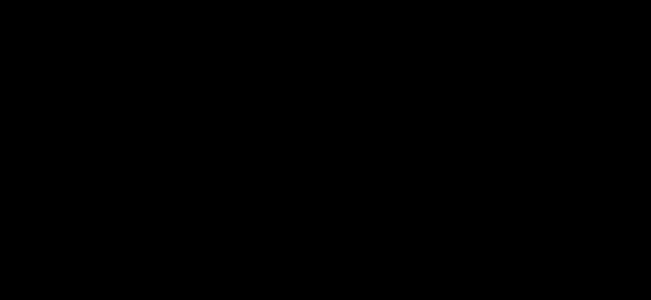
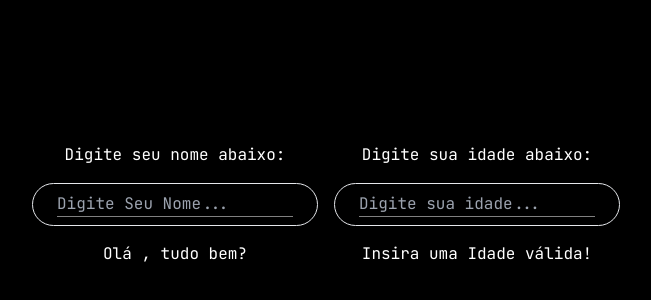
Before and after one commit to BiellSouza/Portfolio-Front, a React (Vite) app: page /exercicios in a window 1280 px wide. Before the commit this address had no page. Shown: the part 196-496 px from the top of the page, without its empty margins (314-965 px from the left). Built offline with nearby package versions, Linux system fonts and the light colour scheme.

Commit message:
fix: lógica do exercício 2 de JavaScript

```diff
--- a/src/main.jsx
+++ b/src/main.jsx
@@ -8,6 +8,7 @@
 import Estudos from "./pages/estudos/Estudos";
 import InteractiveLampada from "./pages/projetos/lampada/InteractiveLampada";
 import ListaInterativa from "./pages/projetos/ListaInterativa/ListaInterativa";
+import ExerciciosJS from "./pages/projetos/exerciciosJavaScript/ExerciciosJS";
 
 createRoot(document.getElementById("root")).render(
   <StrictMode>
@@ -31,6 +32,7 @@
         <Route path="/estudos" element={<Estudos />} />
         <Route path="/projeto" element={<InteractiveLampada />} />
         <Route path="/projeto1" element={<ListaInterativa />} />
+        <Route path="/exercicios" element={<ExerciciosJS />} />
       </Routes>
     </BrowserRouter>
   </StrictMode>
--- a/src/pages/estudos/Estudos.jsx
+++ b/src/pages/estudos/Estudos.jsx
@@ -1,6 +1,7 @@
 import React from "react";
 import { useState } from "react";
-
+import { Dialog } from "primereact/dialog";
+import "primereact/resources/themes/lara-light-cyan/theme.css";
 function Estudos() {
   const [count, setCount] = useState(0);
   const [explicacaoAcrescentar, setExplicacaoAcrescentar] = useState(null);
@@ -80,45 +81,20 @@
       </div>
 
       {explicacaoAcrescentar && (
-        <div className="relative">
-          <div className="absolute translate-x-[-50%] translate-y-[-89%] w-[700px] p-4 bg-black border-2 border-secondary">
-            <div className="flex justify-between mb-6">
-              {" "}
-              <h1>Modal...</h1>{" "}
-              <button
-                onClick={fecharModal}
-                className=" flex w-fit hover:scale-125 hover:text-secondary duration-300 ease-out"
-              >
-                X
-              </button>
-            </div>
-            {/* <p className="">
-              Primeiro, eu codei a seguinte linha: <br /> <br />{" "}
-              <span className="text-secondary border-b border-b-secondary">
-                const [count, setCount] = useState(0);
-              </span>{" "}
-              <br />
-              <br /> Nela, eu declaro as variáveis{" "}
-              <span className="text-blue-600">count</span> que será{" "}
-              <span className="text-blue-600">meu valor atual</span> e{" "}
-              <span className="text-red-600">setCount</span> que será meu valor
-              <span className="text-red-600"> atualizado</span>, repare que é
-              regra ter o{" "}
-              <span className="text-secondary border-b border-b-secondary">
-                `set`
-              </span>{" "}
-              na variável atualizada pois é com esse começo{" "}
-              <span className="text-secondary border-b border-b-secondary">
-                `set`
-              </span>{" "}
-              que o React identifica que o valor foi{" "}
-              <span className="text-secondary border-b border-b-secondary">
-                `atualizado.`
-              </span>{" "}
-              <br /> <br />
-            </p> */}
-          </div>
-        </div>
+        <Dialog
+          header="Header"
+          visible={explicacaoAcrescentar}
+          style={{ width: "50vw" }}
+          onHide={() => {
+            if (!explicacaoAcrescentar) return;
+            setExplicacaoAcrescentar(false);
+          }}
+        >
+          Modal Berto
+          <br />
+          <br />
+          <p>Aperta o 'X' para fechar o modal...</p>
+        </Dialog>
       )}
     </div>
   );
--- /dev/null
+++ b/src/pages/projetos/exerciciosJavaScript/ExerciciosJS.jsx
@@ -0,0 +1,69 @@
+import React, { useState } from "react";
+
+// Desafio 1. Crie uma função que receba o nome de uma pessoa como argumento e retorne uma saudação personalizada. Em seguida, chame a função e exiba a saudação no console.
+
+// 2. Crie uma função que receba a idade de uma pessoa e retorne se ela é maior de idade (idade >= 18). Imprima o resultado no console.
+
+function ExerciciosJS() {
+  const [name, setName] = useState("");
+  const [idade, setIdade] = useState("");
+
+  const calcIdade =
+    idade >= 18 && idade > 0 ? (
+      <p className="flex flex-col text-center">
+        {" "}
+        Você tem {idade}, portanto,
+        <span className="text-secondary underline">já é maior de idade!</span>
+      </p>
+    ) : idade < 18 && idade > 0 ? (
+      <p className="flex flex-col text-center">
+        Você tem {idade}, portanto,
+        <span className="text-secondary underline">
+          ainda é menor de idade!
+        </span>
+      </p>
+    ) : (
+      <p>Insira uma Idade válida!</p>
+    );
+
+  return (
+    <div className="flex flex-col gap-12 desktop1:flex-row desktop1:gap-4 justify-center items-center h-screen">
+      <div className="text-white flex flex-col items-center gap-4">
+        <h1>Digite seu nome abaixo:</h1>
+        <div className="border px-6 py-2 rounded-full">
+          <input
+            type="text"
+            placeholder="Digite seu nome..."
+            value={name}
+            onChange={(e) => setName(e.target.value)}
+            className=" capitalize bg-transparent border-b border-white/50 text-white outline-none"
+          />
+        </div>
+
+        <p>
+          Olá <span className="text-secondary capitalize">{name}</span>, tudo
+          bem?
+        </p>
+      </div>
+
+      <hr className="border border-secondary/30 w-[250px] desktop1:hidden" />
+
+      <div className="text-white flex flex-col items-center gap-4">
+        <h1>Digite sua idade abaixo:</h1>
+        <div className="border px-6 py-2 rounded-full">
+          <input
+            type="number"
+            placeholder="Digite sua idade..."
+            value={idade}
+            onChange={(e) => setIdade(e.target.value)}
+            className="bg-transparent border-b border-white/50 text-white outline-none"
+          />
+        </div>
+
+        <p>{calcIdade}</p>
+      </div>
+    </div>
+  );
+}
+
+export default ExerciciosJS;
--- a/src/pages/projetos/lampada/InteractiveLampada.jsx
+++ b/src/pages/projetos/lampada/InteractiveLampada.jsx
@@ -9,14 +9,14 @@
 
   const Estado = () => {
     if (lampada === "acesa") {
-      return <img src={Acesa} alt="" />;
+      return <img src={Acesa} alt="lampada acesa" />;
     }
 
     if (lampada === "quebrada") {
-      return <img src={Quebrada} alt="" />;
+      return <img src={Quebrada} alt="lampada quebrada" />;
     }
 
-    return <img src={Apagada} alt="" />;
+    return <img src={Apagada} alt="lampada apagada" />;
   };
 
   return (
@@ -49,19 +49,19 @@
             <div className="flex flex-row gap-8 justify-between">
               <button
                 onClick={() => setLampada("acesa")}
-                className="cursor-pointer hover:text-yellow-300 outline-none hover:transition-all ease-out hover:scale-105 hover:duration-300"
+                className="cursor-pointer hover:text-red-700 outline-none hover:transition-all ease-out hover:scale-105 hover:duration-300"
               >
                 Acender
               </button>
               <button
                 onClick={setLampada}
-                className="cursor-pointer hover:text-yellow-300 outline-none hover:transition-all ease-out hover:scale-105 hover:duration-300"
+                className="cursor-pointer hover:text-red-700 outline-none hover:transition-all ease-out hover:scale-105 hover:duration-300"
               >
                 Apagar
               </button>
               <button
                 onClick={() => setLampada("quebrada")}
-                className="cursor-pointer hover:text-yellow-300 outline-none hover:transition-all ease-out hover:scale-105 hover:duration-300"
+                className="cursor-pointer hover:text-red-700 outline-none hover:transition-all ease-out hover:scale-105 hover:duration-300"
               >
                 Quebrar
               </button>
```
